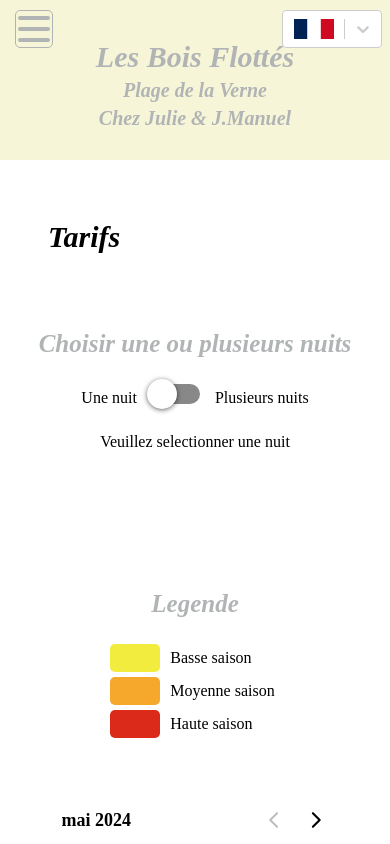
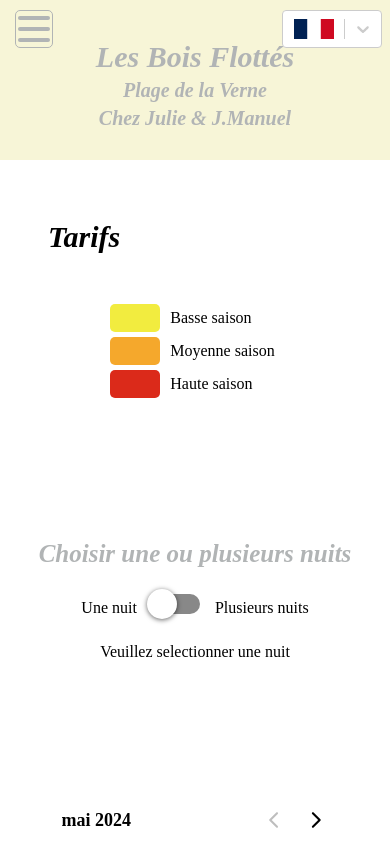
Before and after one commit to AlibertJimmy/Lesboisflottes, a React (Create React App) app: page /Pricing in a window 390 px wide. Shown: the top 844 px of the page. Built offline with nearby package versions, Linux system fonts and the light colour scheme.

Commit message:
Modified Order of Pricing information on mobile (also removed Legend Title on Mobile)

```diff
--- a/src/components/Nav/LeftNav.jsx
+++ b/src/components/Nav/LeftNav.jsx
@@ -19,6 +19,7 @@ const StyledUl = styled.ul`
     list-style: none;
     text-decoration: none;
     color: ${colors.link};
+    padding:0;
 
 
     @media (max-width: ${screenWidthMenu}px){
--- a/src/components/Pricing/SeasonLegend/seasonLegend.jsx
+++ b/src/components/Pricing/SeasonLegend/seasonLegend.jsx
@@ -35,7 +35,12 @@ const LegendTDCell = styled.td`
     border: ${borderWidth}px solid black;
     border-radius: 5px;
     text-align:left;
+`
 
+const StyledH2Responsive = styled(StyledH2)`
+    @media (max-width: ${screenWidthMobile}px){
+        display:none;
+    }
 `
 
 function SeasonLegend() {
@@ -44,7 +49,7 @@ function SeasonLegend() {
 
   return (
       <SeasonLegendWrapper>
-        <StyledH2>{t("Legend")}</StyledH2>
+        <StyledH2Responsive>{t("Legend")}</StyledH2Responsive>
         <div>
             <LegendTable>
                 <tr>
--- a/src/pages/Pricing/pricing.jsx
+++ b/src/pages/Pricing/pricing.jsx
@@ -38,7 +38,7 @@ const InformationContainer = styled.div`
 
 
   @media (max-width: ${screenWidthMobile}px){
-    flex-direction:column;
+    flex-direction:column-reverse;
     padding: 0;
   }
 
--- a/src/utils/style/jsx/style.jsx
+++ b/src/utils/style/jsx/style.jsx
@@ -68,7 +68,6 @@ export const StyledH2 = styled.h2`
     @media (max-width: ${screenWidthMobile}px){
         text-align:center;
       }
-
 `
 
 
```
